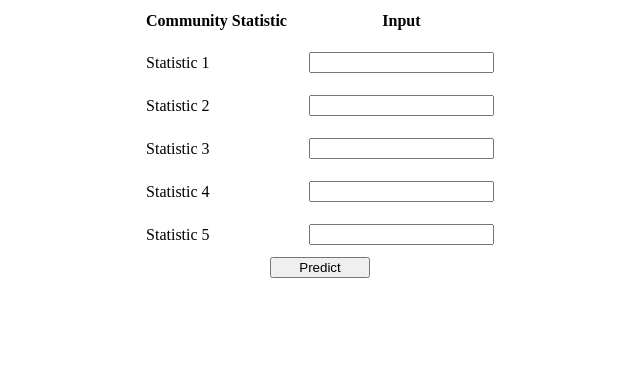
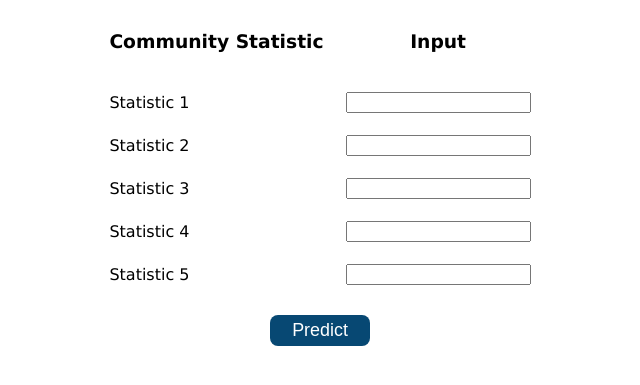
Before and after one commit to hhufford/Machine_Learning_Crime, a Django app: page / in a window 1280 px wide. Shown: the part 139-524 px from the top of the page, without its empty margins (320-960 px from the left). Run offline with Django 3.2, Linux system fonts and the light colour scheme.

Commit message:
Changed button

```diff
--- a/CrimePredictor/homePage/templates/index.html
+++ b/CrimePredictor/homePage/templates/index.html
@@ -15,12 +15,24 @@
 
 			th, td {
 				padding: 10px;
+				font-family: "Verdana";
 			}
 
 			.button {
 				width: 100px;
 				margin: 0 auto;
 				display: block;
+				padding: 5px;
+				background-color: #074873;
+				border: none;
+				color: white;
+				text-align: center;
+				text-decoration: none;
+				font-size: 16px;
+				font-size: 1.4vw;
+				font-family: sans-serif;
+				cursor: pointer;
+				border-radius: 8px;
 			}
 		</style>
 
@@ -37,8 +49,8 @@
 			{% csrf_token %}
 				<table align="center">
 					<tr>
-						<th>Community Statistic</th>
-						<th>Input</th>
+						<th><h3>Community Statistic</h3></th>
+						<th><h3>Input</h3></th>
 					</tr>
 					<tr>
 						<td>Statistic 1</td>
@@ -66,10 +78,9 @@
 					</tr>
 
 				</table>
-
+				</br>
 				<input type="submit" align="center" class="button" value ="Predict">
 			</form>
-
 		</main>
 	</body>
 
```
